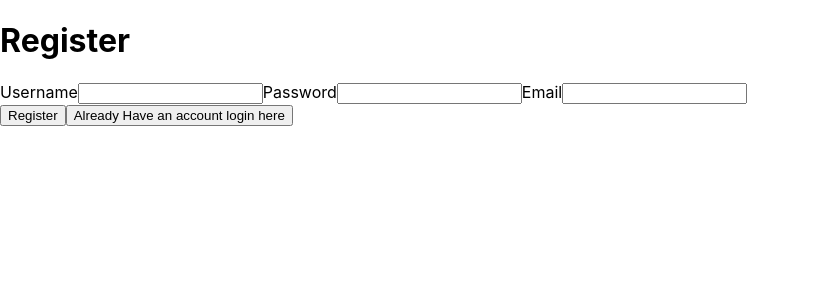
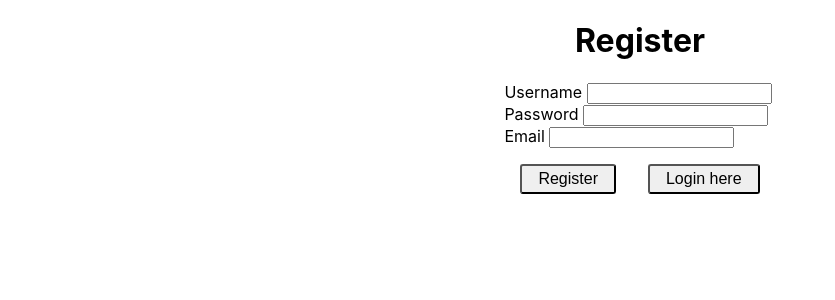
Before and after one commit to ChrisDelf/dugeon_explorer, a React (Create React App) app in the folder dungeon--explorer/: page /register in a window 1280 px wide. Shown: the top 300 px of the page, without its empty margins (0-835 px from the left). Built offline with nearby package versions, Linux system fonts and the light colour scheme; what pcln-design-system would draw is missing.

Commit message:
added the stlying for the login register and home page for the application

```diff
--- a/dungeon--explorer/src/App.js
+++ b/dungeon--explorer/src/App.js
@@ -11,7 +11,7 @@ import { ThemeProvider } from 'pcln-design-system'
 
 import FormikLoginForm from './components/loginpage/loginpage.js'
 import FormikRegisterForm from './components/registerpage/registerpage.js'
-
+import HomePage from './components/homepage/homepage.js'
 // setting up the general theme I want the project in
 
 const theme = {
@@ -25,6 +25,7 @@ function App() {
       <ThemeProvider theme={theme}>
         <Route exact path="/" component={FormikLoginForm} />
         <Route path="/register/" component={FormikRegisterForm} />
+        <Route path="/homepage/" component ={HomePage} />
       </ThemeProvider>
     </Router>
   );
--- a/dungeon--explorer/src/actions/authActions.js
+++ b/dungeon--explorer/src/actions/authActions.js
@@ -39,7 +39,7 @@ export const loginUser = (data, history) => dispatch => {
         localStorage.setItem('token', res.data.token);
 
           dispatch({type: LOGIN_SUCCESS, payload: res.data});
-              })
+           history.push('/homepage/')   })
       .catch(err => {
         dispatch({
           type: LOGIN_FAILURE,
--- a/dungeon--explorer/src/components/homepage/homepage.js
+++ b/dungeon--explorer/src/components/homepage/homepage.js
@@ -0,0 +1,55 @@
+import React, { useEffect } from 'react';
+import { connect } from 'react-redux';
+import styled from 'styled-components';
+
+const Container = styled.div`
+ color: ${props => props.theme.primary};
+  border: ${props => props.theme.secondary};
+  display: flex;
+  justify-content: center;
+
+ .formContainer{
+  display: flex;
+  justify-content: center;
+  flex-direction: column;
+ }
+`
+
+const Button = styled.button`
+font-size: 1em;
+margin: 1em;
+padding: .25em 1em;
+border-radius: 3px;
+
+/* this is using the theme provider */
+  color: ${props => props.theme.primary};
+  border: ${props => props.theme.secondary};
+`
+
+const Header = styled.h1`
+font-size: 2em;
+align-self: center;
+`
+
+const HomePage = props => {
+
+
+
+  return (<Container>
+    <div className="formContainer">
+      <Header> Menu </Header>
+      <Button>New Game</Button>
+      <Button>Load Map</Button>
+      <Button>Logout</Button>
+    </div>
+
+  </Container>
+  )
+
+
+
+
+}
+
+
+export default HomePage;
--- a/dungeon--explorer/src/components/loginpage/loginpage.js
+++ b/dungeon--explorer/src/components/loginpage/loginpage.js
@@ -17,27 +17,43 @@ border-radius: 3px;
 /* this is using the theme provider */
   color: ${props => props.theme.primary};
   border: ${props => props.theme.secondary};
+`
+const Header = styled.h1`
+font-size: 2em;
+align-self: center;
+`
+const Container = styled.div`
+ color: ${props => props.theme.primary};
+  border: ${props => props.theme.secondary};
+  display: flex;
+  justify-content: center;
 
+ .formContainer{
+  display: flex;
+  justify-content: center;
+  flex-direction: column;
+ }
 
 `
+
 
 const LoginForm = props => {
   //const {loginUser} = props
 
 
-  return (<>
-    <div className='loginContainer'>
+  return (
+    <Container>
       <Form className='formContainer'>
-        <h1>Login</h1>
+        <Header>Login</Header>
         <label>
-          Username
+          Username {' '}
           <Field className='formInputs' type='text' name="username" />
           {props.touched.username && props.errors.username && (
             <ErrorNotice>{props.errors.username}</ErrorNotice>
           )}
         </label>
         <label>
-          Password
+          Password  {'  '}
           <Field className='formInputs' type='password' name="password" />
           {props.touched.password && props.errors.password && (
             <ErrorNotice>{props.errors.password}</ErrorNotice>
@@ -52,9 +68,9 @@ const LoginForm = props => {
 
 
       </Form>
-    </div>
+    </Container>
 
-  </>)
+  )
 }
 
 
--- a/dungeon--explorer/src/components/registerpage/registerpage.js
+++ b/dungeon--explorer/src/components/registerpage/registerpage.js
@@ -1,61 +1,92 @@
-import React, {useEffect} from 'react';
-import {connect} from 'react-redux';
+import React, { useEffect } from 'react';
+import { connect } from 'react-redux';
 import { Form, Field, withFormik } from 'formik/dist/index';
 import * as Yup from 'yup';
-import {registerUser} from '../../actions/authActions';
+import { registerUser } from '../../actions/authActions';
 import ErrorNotice from '../errornotice/errornotice.js'
+import styled from 'styled-components';
+
+
+
+const Button = styled.button`
+font-size: 1em;
+margin: 1em;
+padding: .25em 1em;
+border-radius: 3px;
+
+/* this is using the theme provider */
+  color: ${props => props.theme.primary};
+  border: ${props => props.theme.secondary};
+`
+
+const Header = styled.h1`
+font-size: 2em;
+align-self: center;
+`
+const Container = styled.div`
+ color: ${props => props.theme.primary};
+  border: ${props => props.theme.secondary};
+  display: flex;
+  justify-content: center;
+
+ .formContainer{
+  display: flex;
+  justify-content: center;
+  flex-direction: column;
+ }
+
+`
 
 
 const registerForm = props => {
 
 
-return(
+  return (
 
-<>
-  <div className = 'loginContainer'>
-  <Form className = 'formContainer'>
-  <h1>Register</h1>
+      <Container>
+        <Form className='formContainer'>
+          <Header>Register</Header>
           <label>
-  Username
-  <Field className = 'formInputs' type = 'text' name = "username"/>
+            Username {'  '}
+            <Field className='formInputs' type='text' name="username" />
             {props.touched.username && props.errors.username && (
               <ErrorNotice>{props.errors.username}</ErrorNotice>
             )}
           </label>
           <label>
-  Password
-  <Field className = 'formInputs' type = 'password' name = "password"/>
+            Password {'  '}
+            <Field className='formInputs' type='password' name="password" />
             {props.touched.password && props.errors.password && (
               <ErrorNotice>{props.errors.password}</ErrorNotice>
             )}
           </label>
           <label>
-  Email
-  <Field className = 'formInputs' type = 'email' name = "email"/>
+            Email {'  '}
+            <Field className='formInputs' type='email' name="email" />
             {props.touched.email && props.errors.email && (
               <ErrorNotice>{props.errors.email}</ErrorNotice>
             )}
           </label>
 
-  <div className = 'btnContainer'>
-    <button className = 'btnReg'type = 'submit'>Register</button>
+          <div className='btnContainer'>
+            <Button className='btnReg' type='submit'>Register</Button>
 
-  <button className = 'btnLogin' onClick = { () => {props.history.push('/');}}>
-  Already Have an account login here
-  </button>
+            <Button className='btnLogin' onClick={() => { props.history.push('/'); }}>
+              Login here
+            </Button>
 
           </div>
 
 
         </Form>
-  </div>
+      </Container>
 
-  </>
-)}
+  )
+}
 
 const FormikRegisterForm = withFormik({
-mapPropsToValues({username, password, email}){
-return{
+  mapPropsToValues({ username, password, email }) {
+    return {
       username: username || '',
       password: password || '',
       email: email || '',
@@ -68,17 +99,18 @@ return{
     email: Yup.string().required('Enter in an email')
   }),
 
-  handleSubmit(values, {props}){
-  props.registerUser(values, props.history)}
+  handleSubmit(values, { props }) {
+    props.registerUser(values, props.history)
+  }
 
 
 })(registerForm)
 
 
 const mapStateToProps = state => {
-  return{
+  return {
     token: state.userReducer.token
   }
 };
 
-export default connect(mapStateToProps, {registerUser})(FormikRegisterForm);
+export default connect(mapStateToProps, { registerUser })(FormikRegisterForm);
```
Lines whose indentation alone changed are shown as unchanged.
